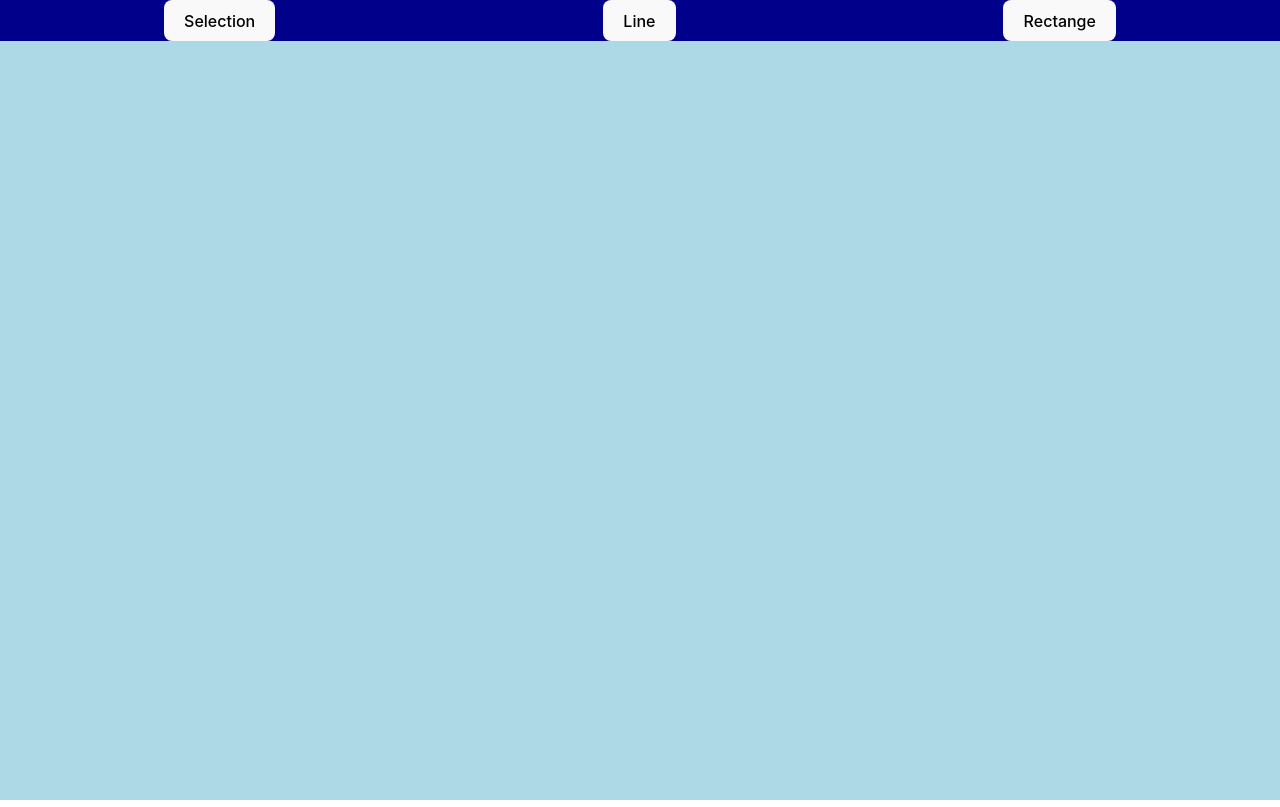
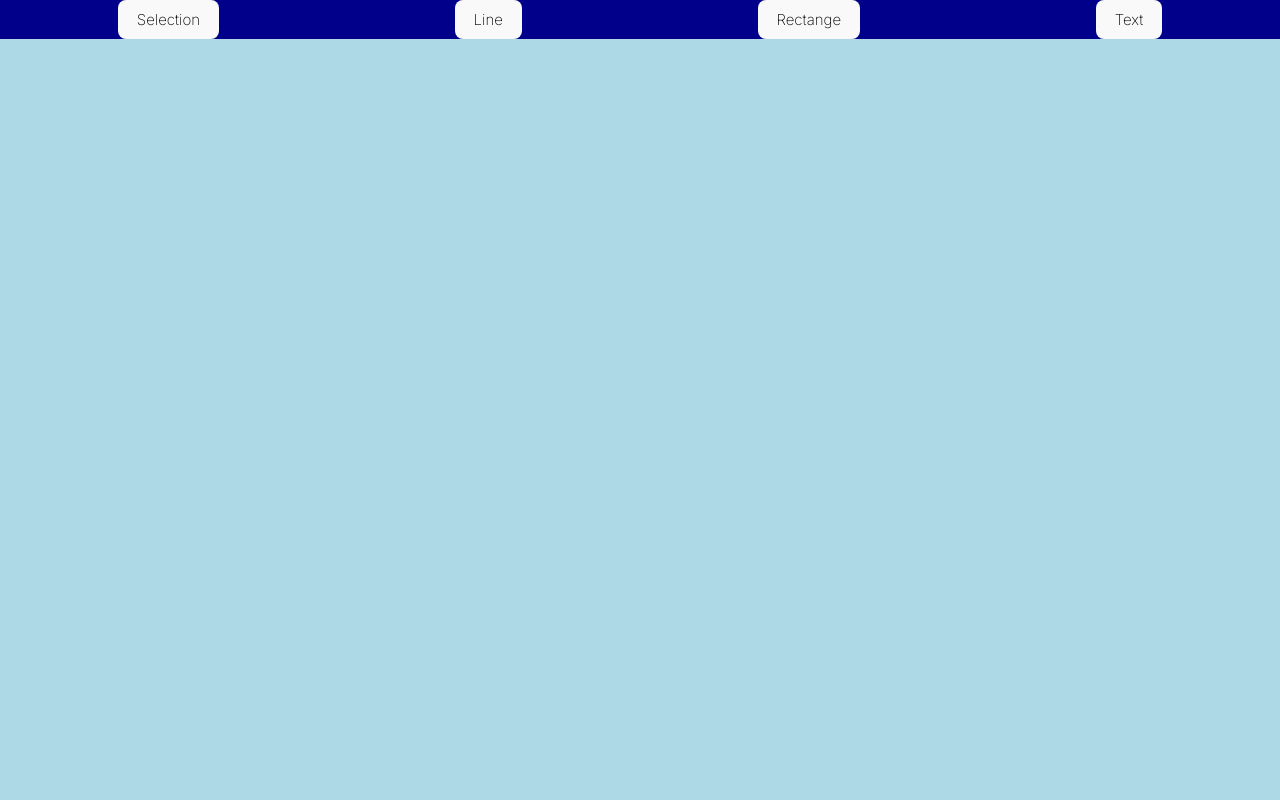
Before and after one commit to Muthukumar04/canvas, a React (Vite) app: page / in a window 1280 px wide. Built offline with nearby package versions, Linux system fonts and the light colour scheme.

Commit message:
text support added

```diff
--- a/src/App.css
+++ b/src/App.css
@@ -1,5 +1,8 @@
+@import url('https://fonts.googleapis.com/css2?family=Inter:wght@200&display=swap');
 * {
   margin: 0;
   padding: 0;
   box-sizing: border-box;
+  font-family: 'Inter', sans-serif;
+  font-size: 15px;
 }
--- a/src/App.jsx
+++ b/src/App.jsx
@@ -1,4 +1,10 @@
-import { useEffect, useLayoutEffect, useReducer, useState } from "react";
+import {
+  useEffect,
+  useLayoutEffect,
+  useReducer,
+  useRef,
+  useState,
+} from "react";
 import rough from "roughjs";
 
 import "./App.css";
@@ -11,10 +17,12 @@ const actions = {
   resizing: "resizing",
   moving: "moving",
   none: "none",
+  writing: "writing",
 };
 const shapes = {
   line: "line",
   rectangle: "rectangle",
+  text: "text",
   none: "none",
 };
 const touchPoints = {
@@ -27,7 +35,7 @@ const touchPoints = {
   top: "top",
   bottom: "bottom",
 };
-function createElement(x1, y1, x2, y2, type, id) {
+function createElement(x1, y1, x2, y2, type, id, options) {
   let element = null;
   switch (type) {
     case shapes.line: {
@@ -38,11 +46,13 @@ function createElement(x1, y1, x2, y2, type, id) {
       element = generator.rectangle(x1, y1, x2 - x1, y2 - y1);
       break;
     }
-
+    case shapes.text: {
+      break;
+    }
     default:
       throw new Error("Invalid shape type");
   }
-  return { x1, y1, x2, y2, element, type, id };
+  return { x1, y1, x2, y2, element, type, id, options };
 }
 
 function distanceBetweenPoints(A, B) {
@@ -82,6 +92,9 @@ function getPositionWithinElement(x, y, element) {
       const bl = isNear(x, y, x1, y2, touchPoints.bl);
       const br = isNear(x, y, x2, y2, touchPoints.br);
       return tl || tr || bl || br || isInside;
+    }
+    case shapes.text: {
+      return false;
     }
     default:
       throw new Error(`${type} not exist`);
@@ -243,8 +256,11 @@ function actionReducer(state, action) {
       return { action: action.type };
     case actions.resizing:
       return { action: action.type };
-    default:
-      throw new Error("Invalid action type" + action.type);
+    case actions.writing:
+      return { action: action.type };
+    default: {
+      return { action: actions.none };
+    }
   }
 }
 
@@ -252,16 +268,49 @@ function App() {
   const [action, dispatch] = useReducer(actionReducer, defaultAction);
   const [elements, setElements] = useState([]);
   const [selectedElement, setSelectedElement] = useState(null);
+  const [showTextArea, setShowTextArea] = useState(false);
+  const [textAreaPosition, setTextAreaPosition] = useState(null);
 
+  const textareaRef = useRef();
+  let cursorType = "default";
+  switch (selectedElement?.cursorPoint) {
+    case touchPoints.inside:
+    case touchPoints.online: {
+      cursorType = "all-scroll";
+      break;
+    }
+    case touchPoints.bl:
+    case touchPoints.tr:
+    case touchPoints.top: {
+      cursorType = "nesw-resize";
+      break;
+    }
+    case touchPoints.br:
+    case touchPoints.tl:
+    case touchPoints.bottom: {
+      cursorType = "nwse-resize";
+      break;
+    }
+    default:
+      cursorType = "default";
+  }
   useLayoutEffect(() => {
     const canvas = document.querySelector("canvas");
     const canvasCtx = canvas.getContext("2d");
     canvasCtx.clearRect(0, 0, canvas.width, canvas.height);
     const roughCanvas = rough.canvas(canvas);
-    elements.forEach(({ element }) => {
-      roughCanvas.draw(element);
+    elements.forEach(({ element, type, options, x1, y1 }) => {
+      if (type === shapes.text) {
+        canvasCtx.textBaseline = "top";
+        canvasCtx.font = "15px Inter";
+        canvasCtx.fillText(options.value, x1, y1);
+      } else roughCanvas.draw(element);
     });
   }, [elements]);
+
+  useEffect(() => {
+    setTimeout(() => textareaRef.current?.focus(), 10);
+  }, [showTextArea]);
 
   function mouseDown(e) {
     const { clientX, clientY } = e;
@@ -312,9 +361,11 @@ function App() {
         action.shape,
         id
       );
-
       setElements((p) => [...p, createdElement]);
       setSelectedElement(createdElement);
+    } else if (actions.writing === action.action && !showTextArea) {
+      setShowTextArea(true);
+      setTextAreaPosition({ top: clientY, left: clientX });
     }
   }
 
@@ -383,7 +434,7 @@ function App() {
   }
 
   function mouseUp() {
-    if (true) {
+    if (selectedElement) {
       const updatedElement = updateCoordinates(elements[elements.length - 1]);
       console.log(updatedElement, selectedElement);
       setElements((p) =>
@@ -398,7 +449,22 @@ function App() {
       dispatch({ type: actions.selection });
     setSelectedElement(null);
   }
+  function blurHandler(event) {
+    const textValue = textareaRef.current.value;
+    const createdElement = createElement(
+      textAreaPosition.left,
+      textAreaPosition.top,
+      null,
+      null,
+      shapes.text,
+      elements.length,
+      { value: textValue }
+    );
 
+    setElements((p) => [...p, createdElement]);
+
+    setShowTextArea(false);
+  }
   return (
     <>
       <div
@@ -433,18 +499,39 @@ function App() {
         >
           Rectange
         </button>
+        <button
+          onClick={() => {
+            dispatch({ type: actions.writing });
+          }}
+        >
+          Text
+        </button>
       </div>
+      {showTextArea && (
+        <textarea
+          ref={textareaRef}
+          onBlur={blurHandler}
+          style={{
+            position: "fixed",
+
+            margin: 0,
+            padding: 0,
+            border: 0,
+            outline: 0,
+            resize: "none",
+            overflow: "hidden",
+            whiteSpace: "pre",
+            background: "transparent",
+            ...textAreaPosition,
+          }}
+        />
+      )}
       <canvas
         width={window.innerWidth}
         height={window.innerHeight}
         style={{
           backgroundColor: "lightblue",
-          cursor:
-            action.action === actions.moving
-              ? "all-scroll"
-              : action.action === actions.resizing
-              ? "nesw-resize"
-              : "default",
+          cursor: cursorType,
         }}
         onMouseDown={mouseDown}
         onMouseMove={mouseMove}
```
